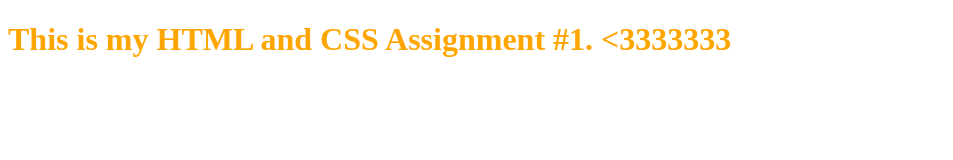
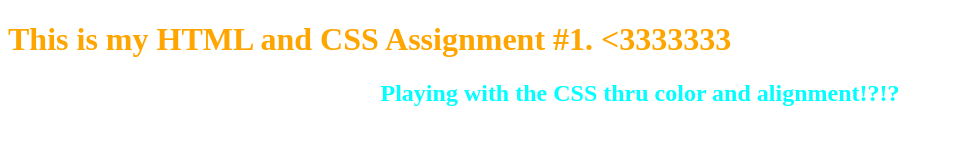
Before and after one commit to hutghost/HTML-AND-CSS-PROJECTS, a plain HTML site: page Basic_HTML_and_CSS/Basic_HTML_3.html in a window 1280 px wide. Shown: the whole page, without its empty margins (0-953 px from the left). Drawn offline with Linux system fonts and the light colour scheme.

Commit message:
CSS Color and Alignment Assignment

```diff
--- a/Basic_HTML_and_CSS/Basic_HTML_3.html
+++ b/Basic_HTML_and_CSS/Basic_HTML_3.html
@@ -2,9 +2,17 @@
 <html lang="en">
 	<head>
 		<title>HTML and CSS Assignment 1</title>
+		<style>
+		h1 {
+			color: orange; size: 36; font: Times New Roman
+		}
+		h2 {
+			text-align: center; color: aqua
+		}
+		</style>
 	</head>
-	<div style="color: orange" "size: 36" "font=Times New Roman">
-		<body>
+	<body>
+
 		<h1> This is my HTML and CSS Assignment #1. <3333333</h1>
-		</body>
-	</div>
+		<h2>Playing with the CSS thru color and alignment!?!?</h2>
+	</body>
```
